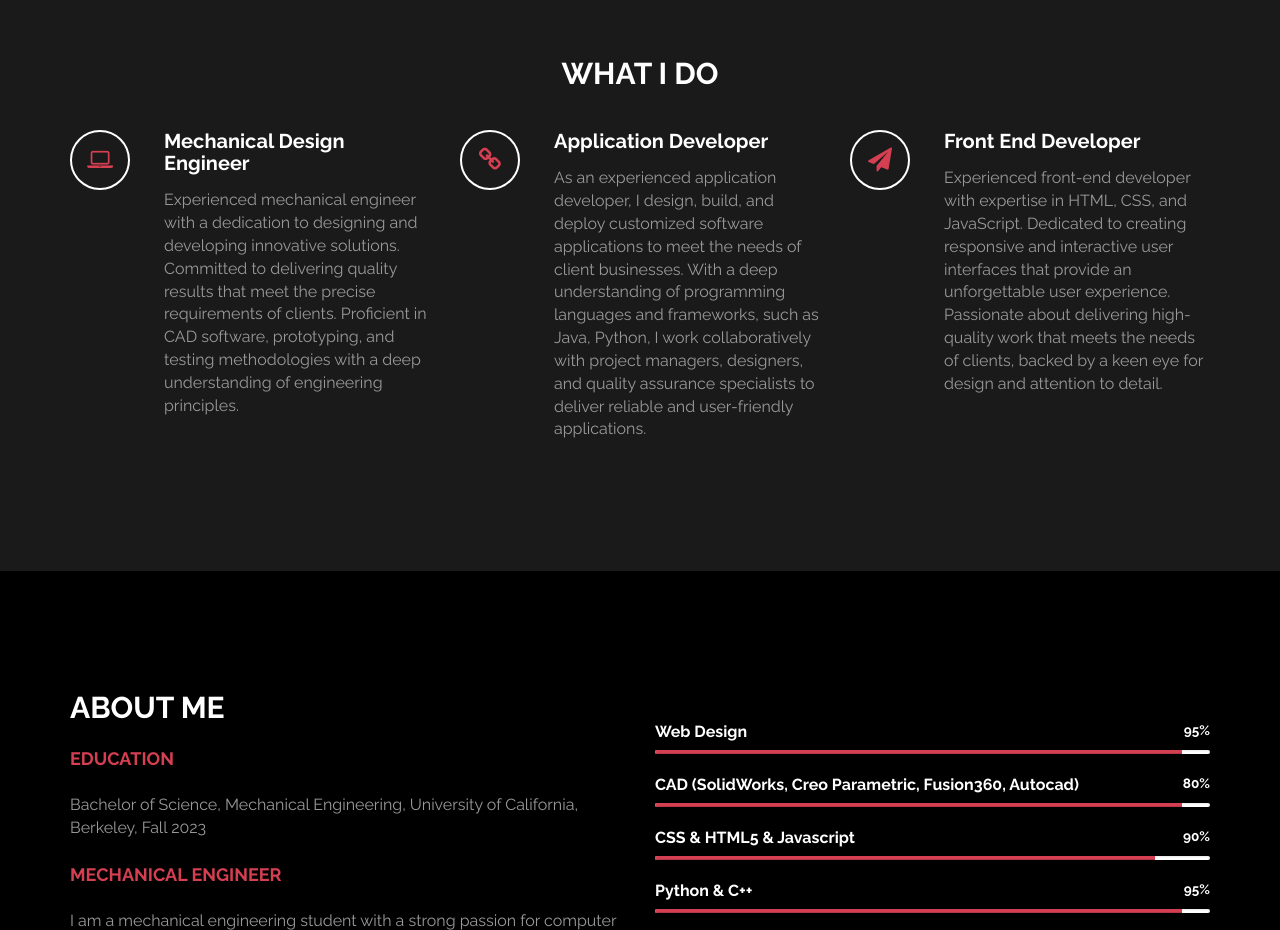
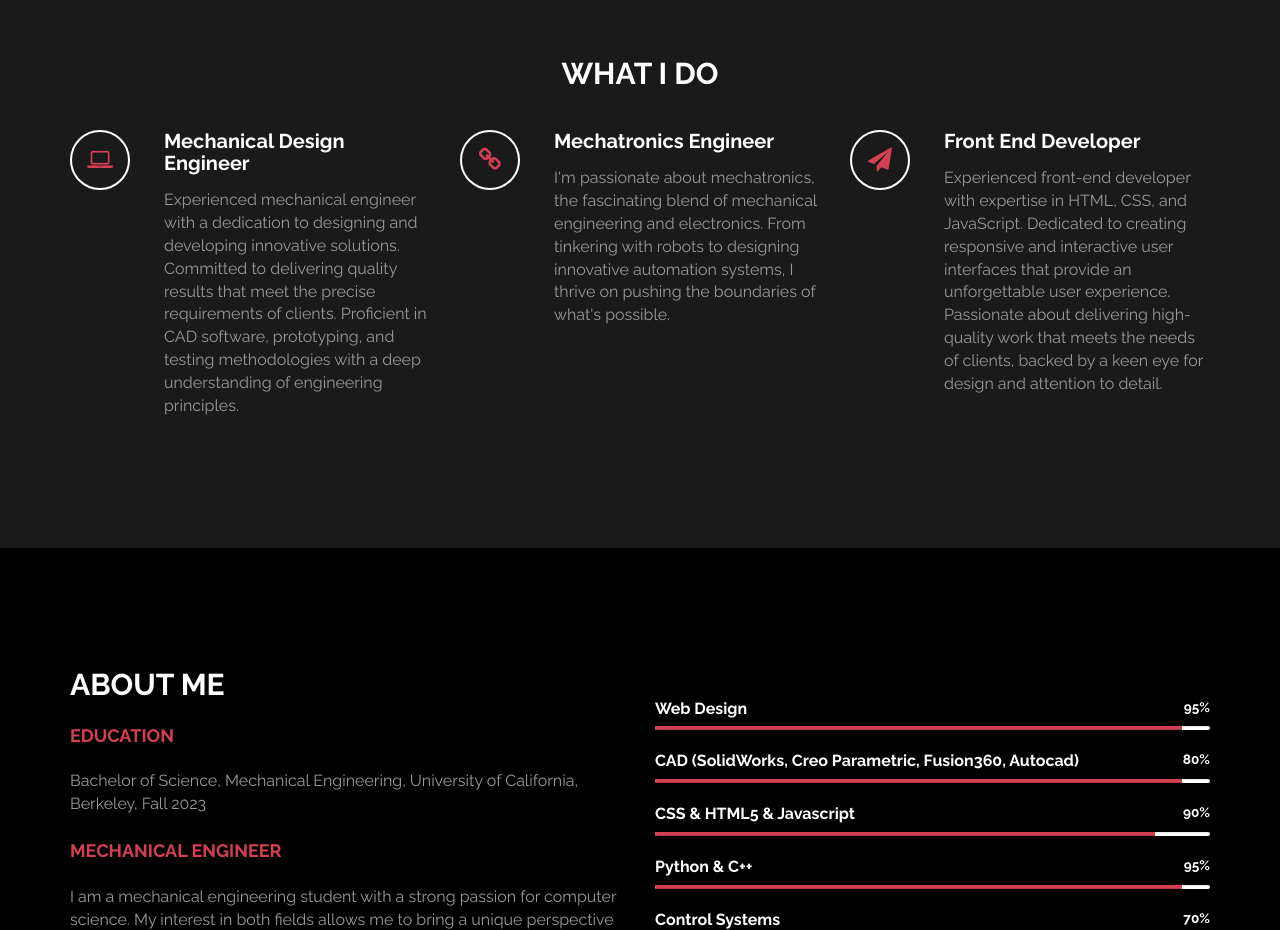
Before and after one commit to Sameeriqkhan/PORTFOLIO-2, a plain HTML site: page index.html in a window 1280 px wide. Shown: the part 840-1770 px from the top of the page. Drawn offline with Linux system fonts and the light colour scheme.

Commit message:
Update index.html

```diff
--- a/index.html
+++ b/index.html
@@ -89,8 +89,8 @@
 								<i class="fa fa-link"></i>
 							</div>
 							<div class="media-body">
-								<h3 class="media-heading">Application Developer</h3>
-								<p>As an experienced application developer, I design, build, and deploy customized software applications to meet the needs of client businesses. With a deep understanding of programming languages and frameworks, such as Java, Python, I work collaboratively with project managers, designers, and quality assurance specialists to deliver reliable and user-friendly applications.</p>
+								<h3 class="media-heading">Mechatronics Engineer</h3>
+								<p>I'm passionate about mechatronics, the fascinating blend of mechanical engineering and electronics. From tinkering with robots to designing innovative automation systems, I thrive on pushing the boundaries of what's possible.</p>
 							</div>
 
 						</div>
```
